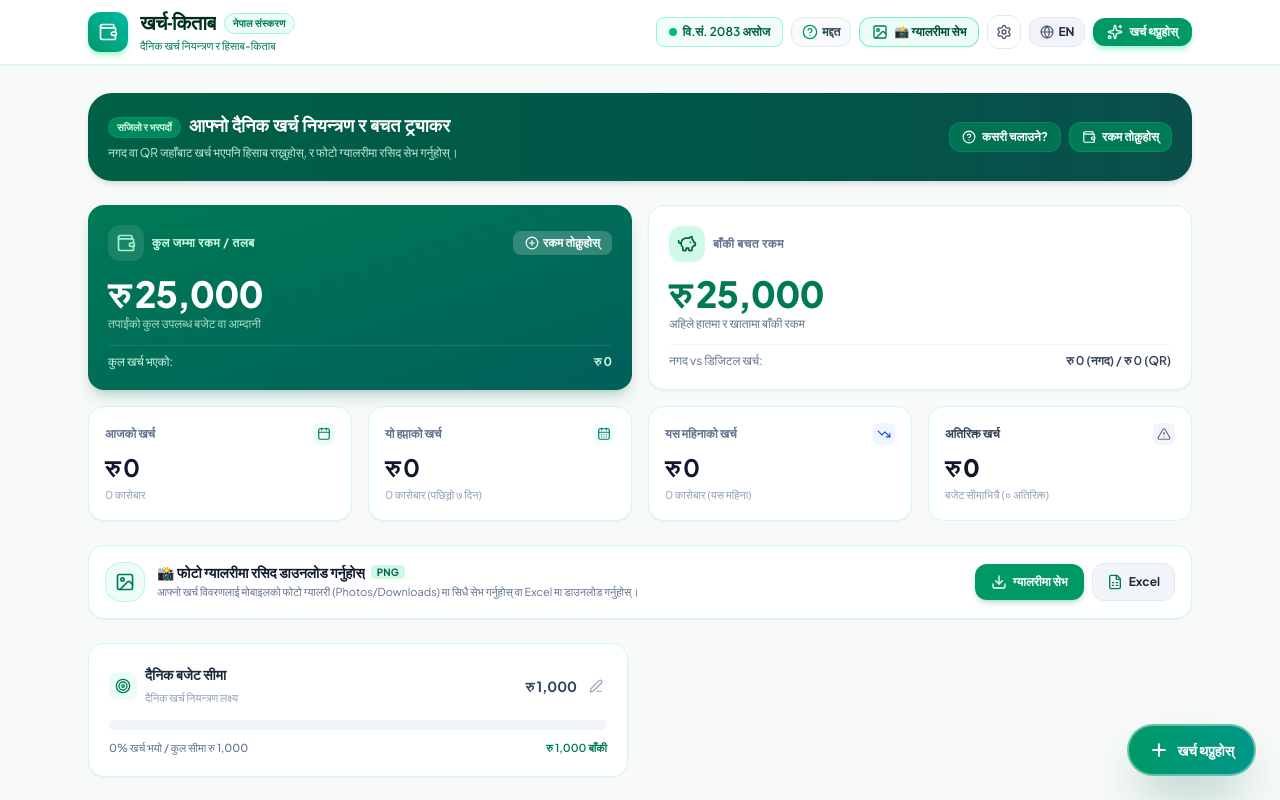
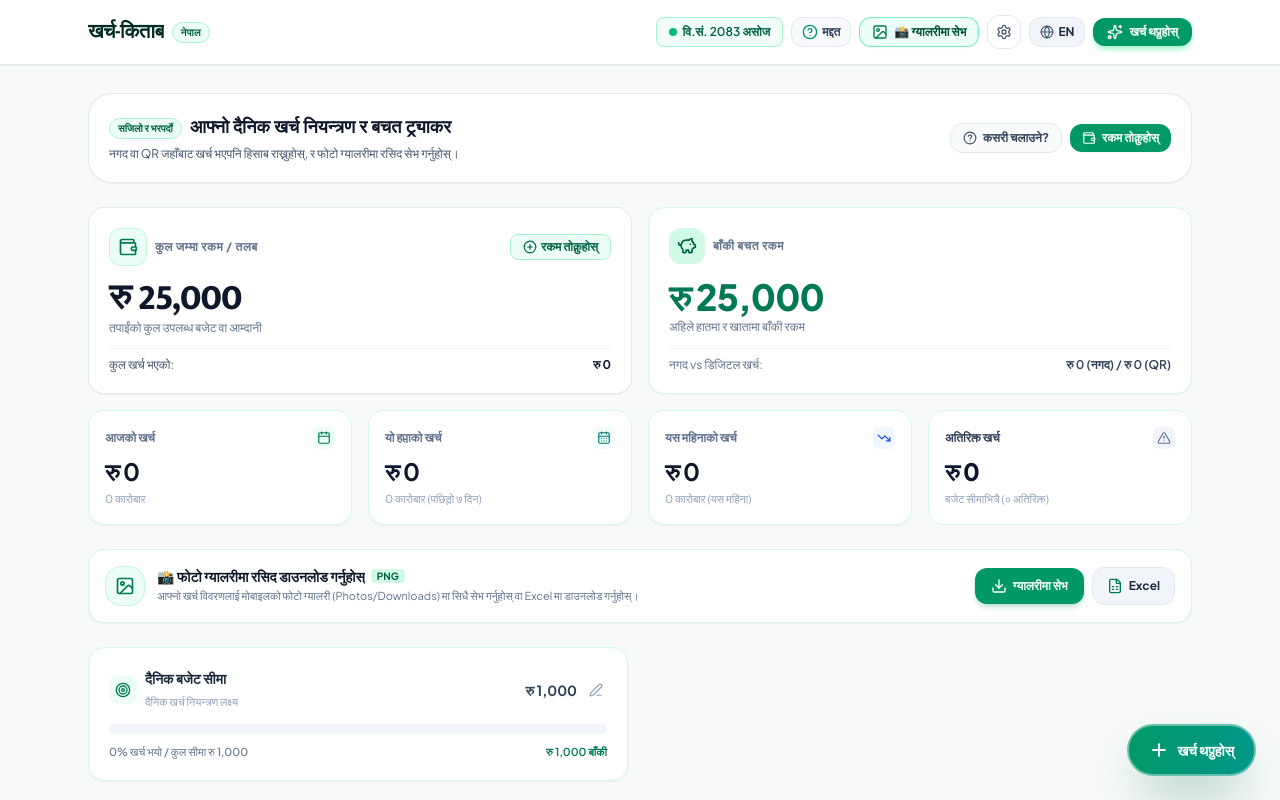
Before and after one commit to Pradip10829/nepali-expense-tracker, a React (Vite) app: page / in a window 1280 px wide. Shown: the top 800 px of the page. Built offline with nearby package versions, Linux system fonts and the light colour scheme.

Commit message:
Remove top logo box and make top section clean visible white

```diff
--- a/src/App.jsx
+++ b/src/App.jsx
@@ -134,35 +134,35 @@ export default function App() {
       {/* Main Content Area */}
       <main className="max-w-6xl mx-auto px-3 sm:px-6 pt-3 sm:pt-7 w-full grow">
 
-        {/* Banner with Action Buttons */}
-        <div className="bg-gradient-to-r from-emerald-800 to-teal-900 rounded-2xl sm:rounded-3xl p-3.5 sm:p-5 text-white mb-4 sm:mb-6 shadow-md shadow-emerald-950/10 flex flex-col sm:flex-row items-start sm:items-center justify-between gap-3">
+        {/* Banner with Action Buttons (Clean Visible White) */}
+        <div className="bg-white rounded-2xl sm:rounded-3xl p-3.5 sm:p-5 border border-slate-200/90 mb-4 sm:mb-6 shadow-xs flex flex-col sm:flex-row items-start sm:items-center justify-between gap-3">
           <div>
             <div className="flex items-center gap-2">
-              <span className="bg-emerald-600/70 text-emerald-100 text-[10px] font-bold px-2 py-0.5 rounded-full border border-emerald-400/20">
+              <span className="bg-emerald-50 text-emerald-800 text-[10px] font-bold px-2 py-0.5 rounded-full border border-emerald-200">
                 {lang === 'ne' ? 'सजिलो र भरपर्दो' : 'Simple & Easy'}
               </span>
-              <h1 className="text-sm sm:text-lg font-bold font-['Mukta',sans-serif]">
+              <h1 className="text-sm sm:text-lg font-bold text-slate-900 font-['Mukta',sans-serif]">
                 {lang === 'ne' ? 'आफ्नो दैनिक खर्च नियन्त्रण र बचत ट्र्याकर' : 'Daily Expense Control & Savings Tracker'}
               </h1>
             </div>
-            <p className="text-[11px] sm:text-xs text-emerald-100/90 mt-1 max-w-xl">
+            <p className="text-[11px] sm:text-xs text-slate-600 mt-1 max-w-xl">
               {lang === 'ne'
                 ? 'नगद वा QR जहाँबाट खर्च भएपनि हिसाब राख्नुहोस्, र फोटो ग्यालरीमा रसिद सेभ गर्नुहोस्।'
                 : 'Track daily expenses across Cash, Fonepay QR & eSewa, and save clean receipts directly to your gallery.'}
             </p>
           </div>
 
-          <div className="flex items-center gap-2 text-xs text-emerald-200 w-full sm:w-auto">
+          <div className="flex items-center gap-2 text-xs w-full sm:w-auto">
             <button
               onClick={() => setIsHelpOpen(true)}
-              className="flex-1 sm:flex-none flex items-center justify-center gap-1.5 bg-emerald-700/80 hover:bg-emerald-600 px-3 py-2 sm:py-1.5 rounded-xl font-bold text-white transition active:scale-95 cursor-pointer border border-emerald-500/30 text-xs"
+              className="flex-1 sm:flex-none flex items-center justify-center gap-1.5 bg-slate-50 hover:bg-slate-100 px-3 py-2 sm:py-1.5 rounded-xl font-bold text-slate-700 transition active:scale-95 cursor-pointer border border-slate-200 text-xs"
             >
-              <HelpCircle className="w-3.5 h-3.5 shrink-0" />
+              <HelpCircle className="w-3.5 h-3.5 text-slate-600 shrink-0" />
               <span>{lang === 'ne' ? 'कसरी चलाउने?' : 'How it works'}</span>
             </button>
             <button
               onClick={() => setIsSetFundsOpen(true)}
-              className="flex-1 sm:flex-none flex items-center justify-center gap-1.5 bg-emerald-700 hover:bg-emerald-600 px-3 py-2 sm:py-1.5 rounded-xl font-bold text-white transition active:scale-95 cursor-pointer border border-emerald-500/40 text-xs"
+              className="flex-1 sm:flex-none flex items-center justify-center gap-1.5 bg-emerald-600 hover:bg-emerald-700 px-3 py-2 sm:py-1.5 rounded-xl font-bold text-white transition active:scale-95 cursor-pointer shadow-xs text-xs"
             >
               <Wallet className="w-3.5 h-3.5 shrink-0" />
               <span>{lang === 'ne' ? 'रकम तोक्नुहोस्' : 'Edit Funds'}</span>
--- a/src/components/Navbar.jsx
+++ b/src/components/Navbar.jsx
@@ -18,27 +18,17 @@ export default function Navbar({ lang, setLang, onOpenGalleryModal, onOpenAdd, o
   };
 
   return (
-    <header className="sticky top-0 z-30 bg-white/95 backdrop-blur-md border-b border-emerald-100 shadow-xs">
+    <header className="sticky top-0 z-30 bg-white border-b border-slate-200/90 shadow-2xs">
       <div className="max-w-6xl mx-auto px-3 sm:px-6 h-14 sm:h-16 flex items-center justify-between">
 
-        {/* Brand Logo & Name */}
-        <div className="flex items-center gap-2 sm:gap-3 min-w-0">
-          <div className="w-8.5 h-8.5 sm:w-10 sm:h-10 rounded-xl bg-gradient-to-tr from-emerald-600 to-teal-500 flex items-center justify-center text-white shadow-md shadow-emerald-200 shrink-0">
-            <Wallet className="w-4 h-4 sm:w-5 sm:h-5" />
-          </div>
-          <div className="min-w-0">
-            <div className="flex items-center gap-1 sm:gap-2">
-              <span className="font-extrabold text-base sm:text-xl tracking-tight text-emerald-950 font-['Mukta',sans-serif] truncate">
-                {t.appTitle}
-              </span>
-              <span className="hidden md:inline-block text-[10px] font-bold tracking-wide bg-emerald-50 text-emerald-700 px-2 py-0.5 rounded-full border border-emerald-200">
-                नेपाल संस्करण
-              </span>
-            </div>
-            <p className="text-[10px] sm:text-[11px] text-emerald-700 font-medium hidden sm:block">
-              {t.tagline}
-            </p>
-          </div>
+        {/* Brand Name (Logo box removed, clean visible white) */}
+        <div className="flex items-center gap-2 min-w-0">
+          <span className="font-black text-lg sm:text-xl tracking-tight text-emerald-950 font-['Mukta',sans-serif] truncate">
+            {t.appTitle}
+          </span>
+          <span className="hidden sm:inline-block text-[10px] font-bold tracking-wide bg-emerald-50 text-emerald-800 px-2 py-0.5 rounded-full border border-emerald-200">
+            नेपाल
+          </span>
         </div>
 
         {/* Right side controls */}
--- a/src/components/StatsCards.jsx
+++ b/src/components/StatsCards.jsx
@@ -86,20 +86,20 @@ export default function StatsCards({ expenses, totalMoney, dailyBudget = 1000, o
       {/* Top Banner Cards: Total Funds & Remaining Balance */}
       <div className="grid grid-cols-1 sm:grid-cols-2 gap-3 sm:gap-4">
 
-        {/* Total Funds Card */}
-        <div className="bg-gradient-to-br from-emerald-700 to-teal-800 rounded-2xl p-4 sm:p-5 text-white shadow-lg shadow-emerald-800/20 relative overflow-hidden flex flex-col justify-between">
+        {/* Total Funds Card (Clean Visible White) */}
+        <div className="bg-white rounded-2xl p-4 sm:p-5 text-slate-800 border border-slate-200/90 shadow-xs relative overflow-hidden flex flex-col justify-between">
           <div className="flex items-center justify-between gap-2">
             <div className="flex items-center gap-1.5 sm:gap-2 min-w-0">
-              <div className="p-1.5 sm:p-2 rounded-xl bg-white/10 backdrop-blur-xs text-emerald-200 shrink-0">
+              <div className="p-1.5 sm:p-2 rounded-xl bg-emerald-50 text-emerald-700 border border-emerald-200/60 shrink-0">
                 <Wallet className="w-4 h-4 sm:w-5 sm:h-5" />
               </div>
-              <span className="text-[11px] sm:text-xs font-bold uppercase tracking-wider text-emerald-100 truncate">
+              <span className="text-[11px] sm:text-xs font-bold uppercase tracking-wider text-slate-500 truncate">
                 {t.totalMoney}
               </span>
             </div>
             <button
               onClick={onOpenSetFunds}
-              className="flex items-center gap-1 px-2.5 sm:px-3 py-1 bg-white/20 hover:bg-white/30 active:scale-95 text-white rounded-lg text-[11px] sm:text-xs font-bold transition cursor-pointer backdrop-blur-xs shrink-0"
+              className="flex items-center gap-1 px-2.5 sm:px-3 py-1 bg-emerald-50 hover:bg-emerald-100 active:scale-95 text-emerald-800 border border-emerald-200 rounded-lg text-[11px] sm:text-xs font-bold transition cursor-pointer shrink-0"
             >
               <PlusCircle className="w-3.5 h-3.5" />
               <span className="hidden xs:inline sm:inline">{lang === 'ne' ? 'रकम तोक्नुहोस्' : 'Set Funds'}</span>
@@ -108,17 +108,17 @@ export default function StatsCards({ expenses, totalMoney, dailyBudget = 1000, o
           </div>
 
           <div className="my-2.5 sm:my-3">
-            <div className="text-2xl sm:text-3xl lg:text-4xl font-black tracking-tight break-words">
+            <div className="text-2xl sm:text-3xl lg:text-4xl font-black text-slate-900 tracking-tight break-words font-['Mukta',sans-serif]">
               {formatNepaliCurrency(totalMoney)}
             </div>
-            <p className="text-[11px] sm:text-xs text-emerald-100/80 mt-0.5">
+            <p className="text-[11px] sm:text-xs text-slate-500 mt-0.5">
               {lang === 'ne' ? 'तपाईंको कुल उपलब्ध बजेट वा आम्दानी' : 'Total available budget or salary'}
             </p>
           </div>
 
-          <div className="pt-2 border-t border-white/10 flex items-center justify-between text-[11px] sm:text-xs text-emerald-100">
+          <div className="pt-2 border-t border-slate-100 flex items-center justify-between text-[11px] sm:text-xs text-slate-600">
             <span>{lang === 'ne' ? 'कुल खर्च भएको:' : 'Total Spent:'}</span>
-            <span className="font-bold">{formatNepaliCurrency(totalAllExpenses)}</span>
+            <span className="font-bold text-slate-900">{formatNepaliCurrency(totalAllExpenses)}</span>
           </div>
         </div>
 
```
